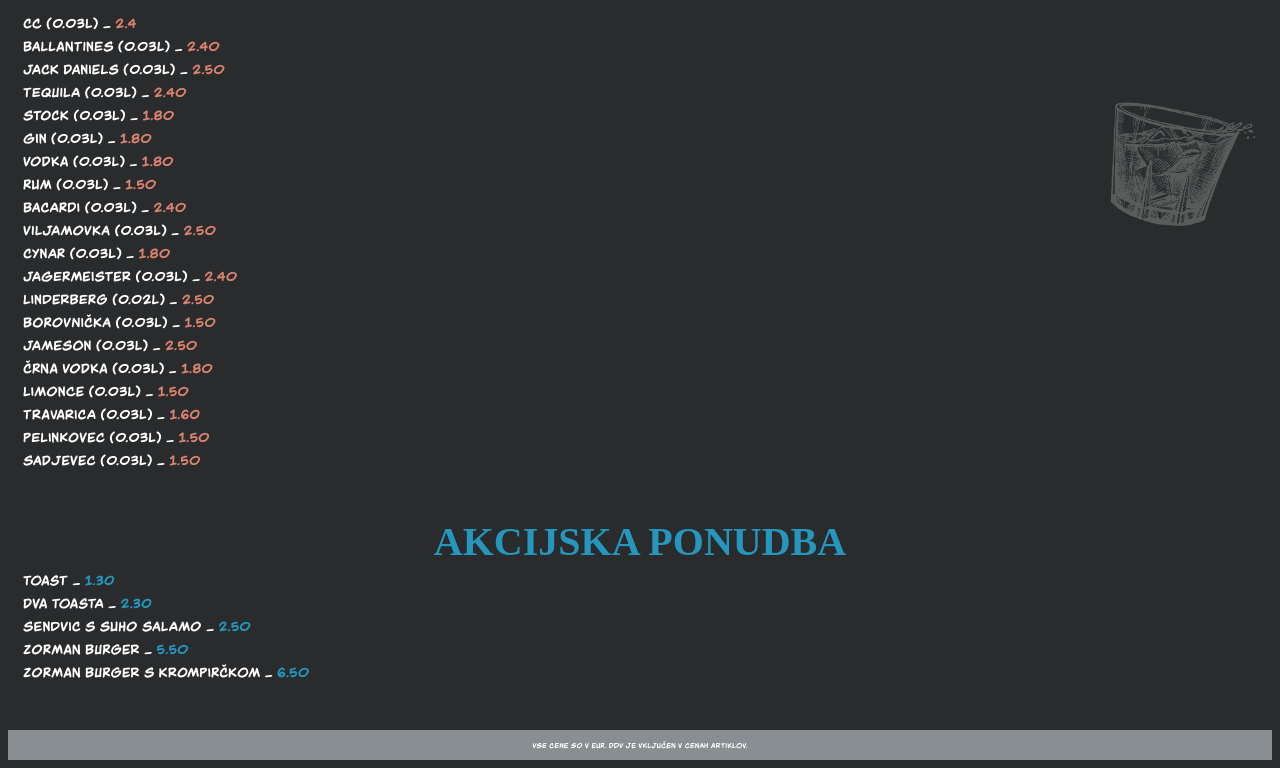
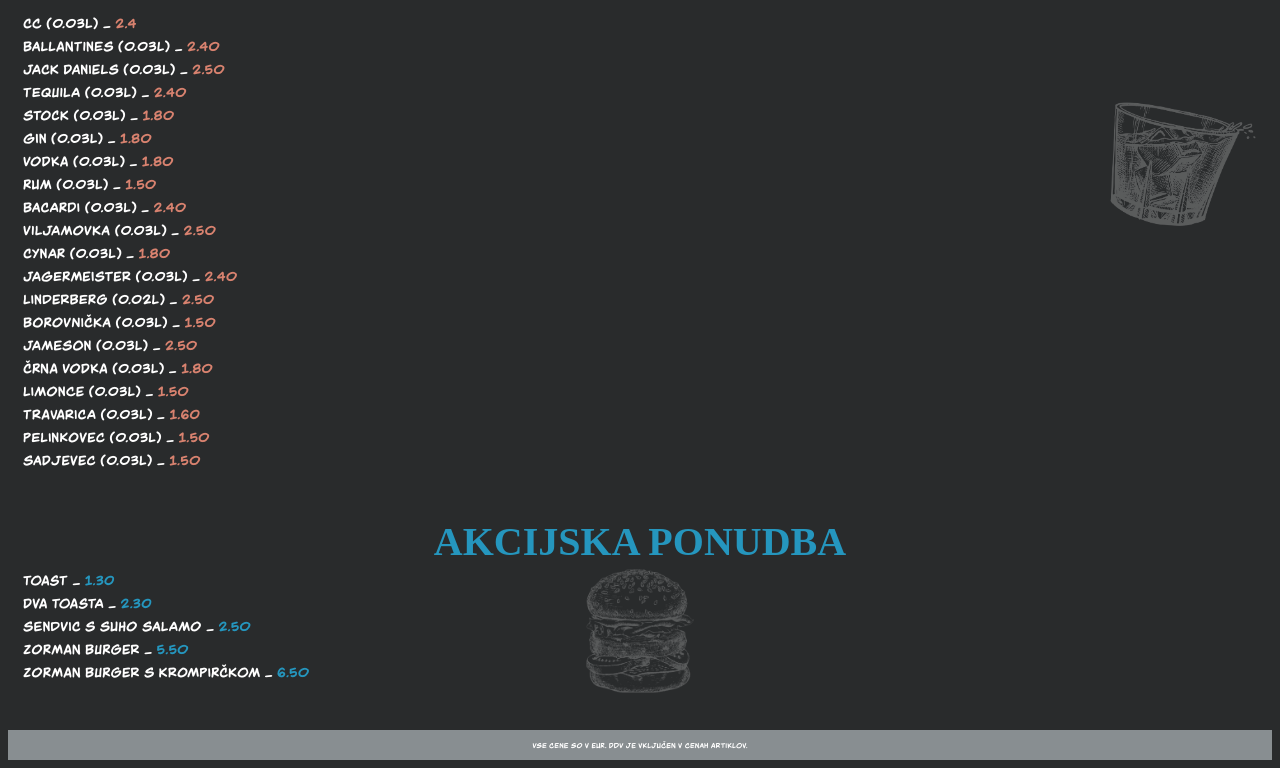
Before and after one commit to irtgal/gostilnazorman, a plain HTML site: page index.html in a window 1280 px wide. Shown: the part 2005-2773 px from the top of the page. Drawn offline with nearby package versions, Linux system fonts and the light colour scheme; a web font is replaced by a local one.

Commit message:
Added burger image

```diff
--- a/index.html
+++ b/index.html
@@ -151,6 +151,7 @@
 
 <div class="section" id="sale">
     <h2 class="section-title">AKCIJSKA PONUDBA</h2>
+    <img class="sale-img" src="images/burger.png" />
     <div class="section-content">
         <p class="item-name">TOAST _ <span class="item-price">1.30</span></p>
         <p class="item-name">DVA TOASTA _ <span class="item-price">2.30</span></p>
--- a/zorman.css
+++ b/zorman.css
@@ -183,6 +183,12 @@ body {
     opacity: 0.3;
 
 }
+.sale-img {
+    position: absolute;
+    width: 150px;
+    left:50%; top:70%; transform: translate(-50%, -50%);
+    opacity: 0.3;
+}
 /* ANIMATIONS */
 @keyframes fadein {
     0% { opacity: 0; }
```
Also changed, not shown: images/burger.png (added).
